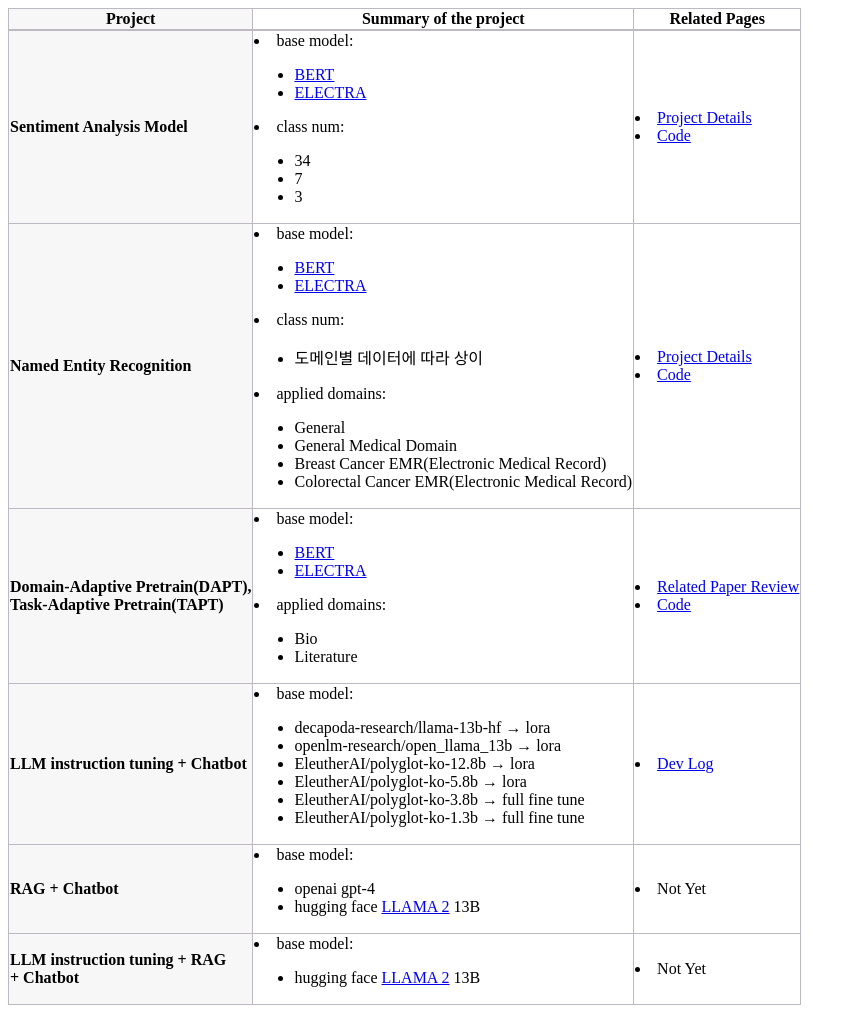
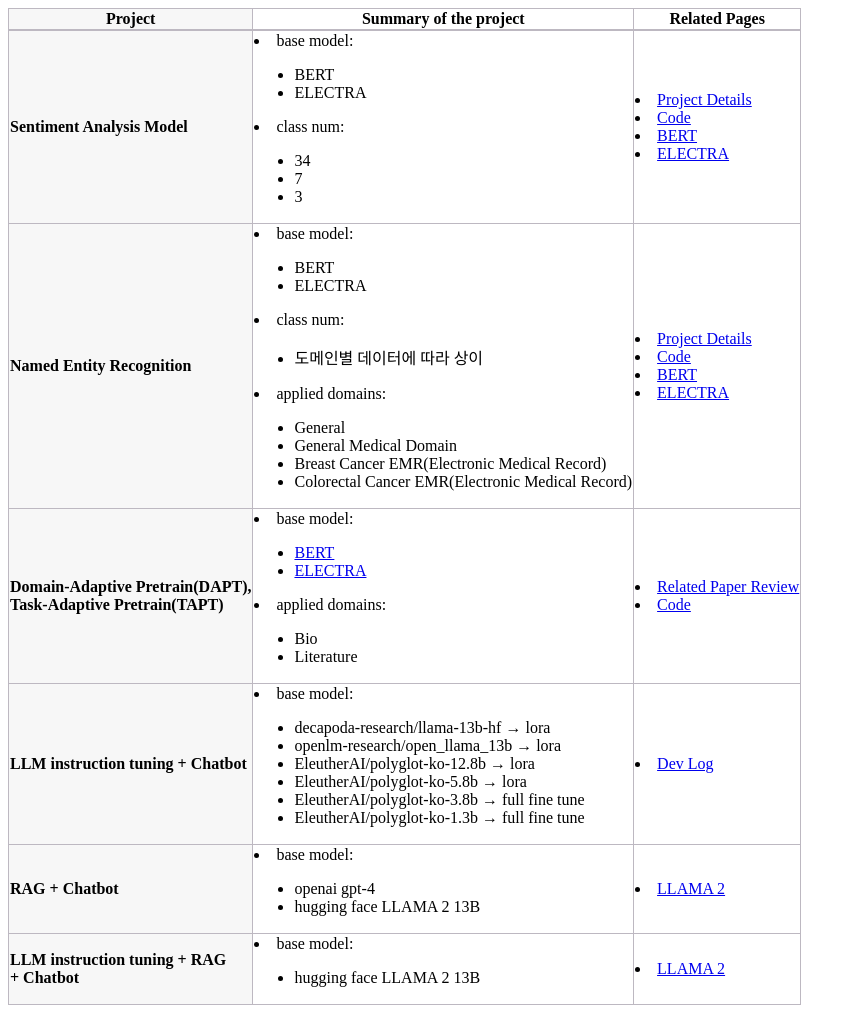
Before and after one commit to finddme/finddme.github.io, a Jekyll site: the page built from _posts/2022-01-01-Project.md, in a window 1280 px wide. Shown: the whole page, without its empty margins (0-856 px from the left). Built offline with Jekyll 4.4.1, drawn with Linux system fonts in a browser that asks for light colours.

Commit message:
Update 2022-01-01-Project.md

```diff
--- a/_posts/2022-01-01-Project.md
+++ b/_posts/2022-01-01-Project.md
@@ -28,8 +28,8 @@
          <td class="line">
            <li>base model:
              <ul>
-               <li><a href="https://finddme.github.io/natural%20language%20processing/2019/11/22/Bert/">BERT</a></li>
-               <li><a href="https://finddme.github.io/natural%20language%20processing/2022/11/30/LMsummary/#electra--efficiently-learning-an-encoder-that-classifies-token-replacements-accurately">ELECTRA</a></li>
+               <li>BERT</li>
+               <li>ELECTRA</li>
              </ul>
            </li>
            <li>class num:
@@ -43,6 +43,8 @@
          <td class="line">
            <li><a href="https://finddme.github.io/development/2022/09/25/SentimentAnalysis/">Project Details</a></li>
            <li><a href="https://github.com/finddme/Sentiment_analysis">Code</a></li>
+           <li><a href="https://finddme.github.io/natural%20language%20processing/2019/11/22/Bert/">BERT</a></li>
+           <li><a href="https://finddme.github.io/natural%20language%20processing/2022/11/30/LMsummary/#electra--efficiently-learning-an-encoder-that-classifies-token-replacements-accurately">ELECTRA</a></li>
          </td>
        </tr>
        <tr>
@@ -50,8 +52,8 @@
          <td class="line">
            <li>base model:
              <ul>
-               <li><a href="https://finddme.github.io/natural%20language%20processing/2019/11/22/Bert/">BERT</a></li>
-               <li><a href="https://finddme.github.io/natural%20language%20processing/2022/11/30/LMsummary/#electra--efficiently-learning-an-encoder-that-classifies-token-replacements-accurately">ELECTRA</a></li>
+               <li>BERT</li>
+               <li>ELECTRA</li>
              </ul>
            </li>
            <li>class num:
@@ -71,6 +73,8 @@
          <td class="line">
            <li><a href="https://finddme.github.io/development/2022/09/24/NER/">Project Details</a></li>
            <li><a href="https://github.com/finddme/NER_electra">Code</a></li>
+           <li><a href="https://finddme.github.io/natural%20language%20processing/2019/11/22/Bert/">BERT</a></li>
+           <li><a href="https://finddme.github.io/natural%20language%20processing/2022/11/30/LMsummary/#electra--efficiently-learning-an-encoder-that-classifies-token-replacements-accurately">ELECTRA</a></li>
          </td>
        </tr>
        <tr>
@@ -118,12 +122,12 @@
            <li>base model:
              <ul>
                <li>openai gpt-4</li>
-               <li>hugging face <a href="https://finddme.github.io/natural%20language%20processing/2023/10/10/LLMA2/">LLAMA 2</a> 13B</li>
+               <li>hugging face LLAMA 2 13B</li>
              </ul>
            </li>
          </td>
          <td class="line">
-           <li>Not Yet</li>
+           <li><a href="https://finddme.github.io/natural%20language%20processing/2023/10/10/LLMA2/">LLAMA 2</a></li>
          </td>
        </tr>
        <tr>
@@ -131,12 +135,12 @@
          <td class="line">
            <li>base model:
              <ul>
-               <li>hugging face <a href="https://finddme.github.io/natural%20language%20processing/2023/10/10/LLMA2/">LLAMA 2</a> 13B</li>
+               <li>hugging face LLAMA 2 13B</li>
              </ul>
            </li>
          </td>
          <td class="line">
-           <li>Not Yet</li>
+           <li><a href="https://finddme.github.io/natural%20language%20processing/2023/10/10/LLMA2/">LLAMA 2</a></li>
          </td>
        </tr>
    </table>
```
